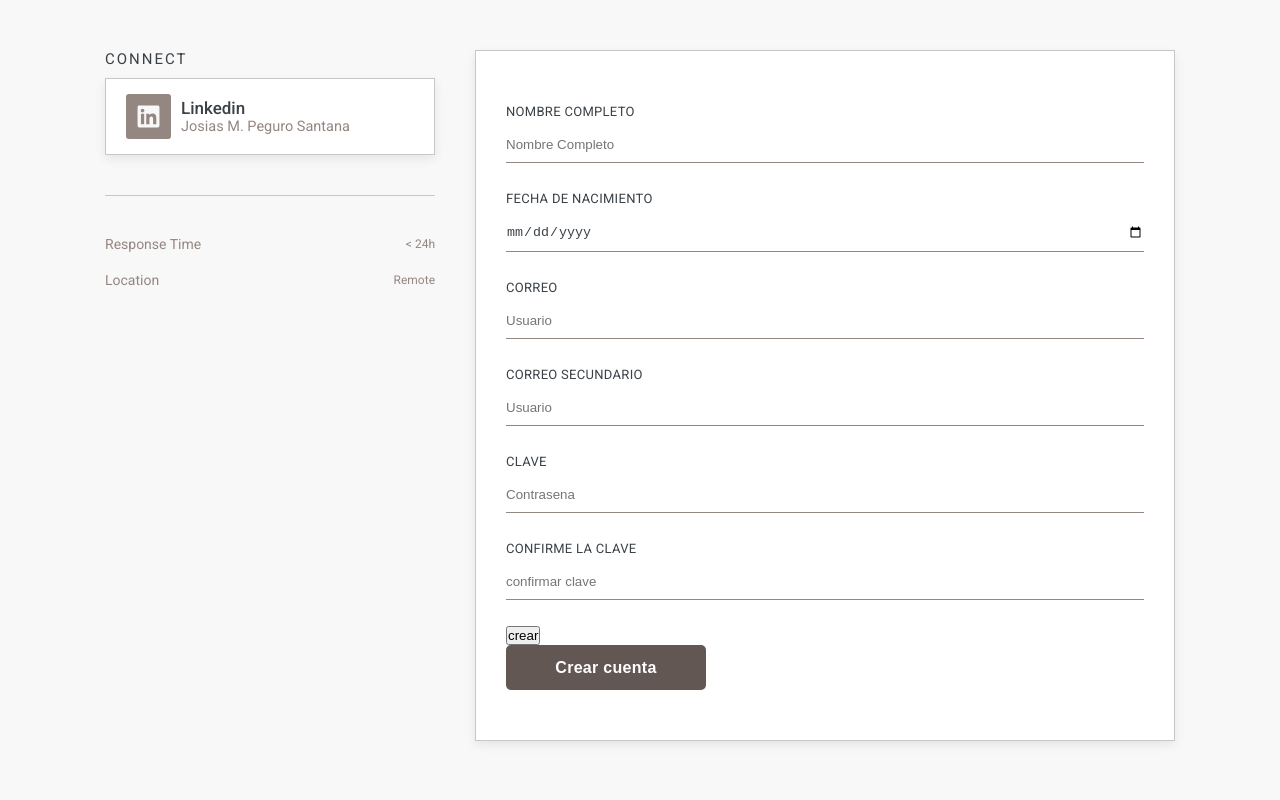
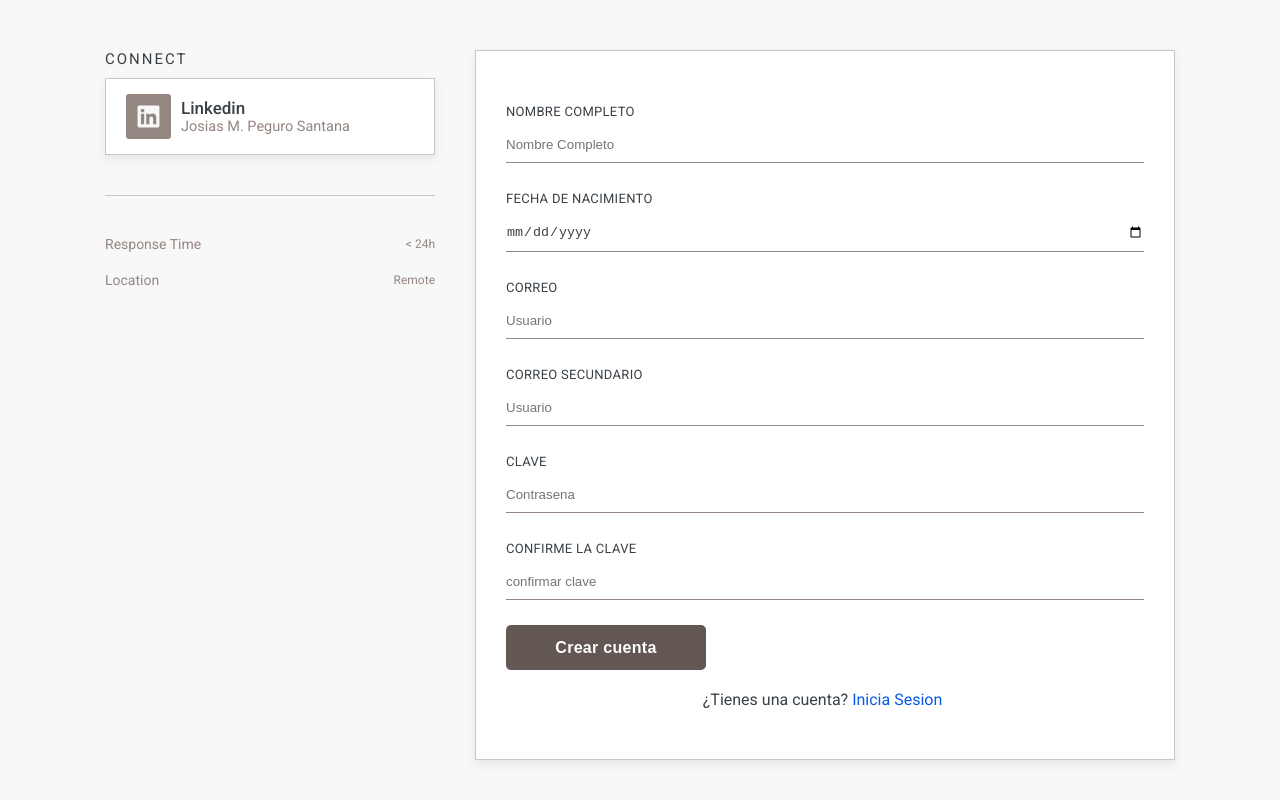
Before and after one commit to josiaspeguero/nexashop, a React (Create React App) app in the folder NexashopApp/: page /crear-cuenta in a window 1280 px wide. Shown: the part 274-1074 px from the top of the page. Built offline with nearby package versions, Linux system fonts and the light colour scheme.

Commit message:
feat: navegar entre formularios authuser

```diff
--- a/NexashopApp/src/pages/AuthUser.jsx
+++ b/NexashopApp/src/pages/AuthUser.jsx
@@ -5,7 +5,7 @@ import { useState } from "react";
 import { authUser } from "../api/axios";
 import { ToastContainer, toast } from "react-toastify";
 import { delayFunction } from "../utils/delayFunction";
-import { useNavigate } from "react-router-dom";
+import { useNavigate, Link } from "react-router-dom";
 
 function AuthUser() {
   const navigate = useNavigate();
@@ -77,6 +77,11 @@ function AuthUser() {
         <div className="auth-form">
           <div className="contact-form">
             <p className="title">Connect</p>
+            <Link
+              to="https://www.linkedin.com/in/josias-peguero"
+              className="navigate-linkedin"
+            >
+              {" "}
               <div className="linkedin">
                 <FaLinkedin className="icon" />
                 <div className="linkedin-info">
@@ -84,6 +89,7 @@ function AuthUser() {
                   <p>Josias M. Peguro Santana</p>
                 </div>
               </div>
+            </Link>
             <hr />
             <div className="contact-info" style={{ marginTop: "30px" }}>
               <p>Response Time</p>
@@ -125,6 +131,12 @@ function AuthUser() {
               isActive={loading}
               type="submit"
             />
+            <div className="change-form">
+              <p>
+                ¿No tienes una cuenta?{" "}
+                <Link to="/crear-cuenta">Crea una ahora</Link>
+              </p>
+            </div>
           </form>
         </div>
       </div>
--- a/NexashopApp/src/pages/CreateAccount.jsx
+++ b/NexashopApp/src/pages/CreateAccount.jsx
@@ -5,6 +5,8 @@ import { useState } from "react";
 import { createUser } from "../api/axios";
 import { ToastContainer, toast } from "react-toastify";
 import { delayFunction } from "../utils/delayFunction";
+import { useNavigate } from "react-router-dom";
+import { Link } from "react-router-dom";
 
 function CreateAccount() {
   const [loading, setLoading] = useState(false);
@@ -15,6 +17,8 @@ function CreateAccount() {
     contrasena: "",
     correoSecundario: "",
   });
+  //navegacion a iniciar sesion
+  const navigate = useNavigate();
 
   const createUserHandleChange = (e) => {
     const { name, value } = e.target;
@@ -27,11 +31,14 @@ function CreateAccount() {
   const createUserSubmit = async () => {
     setLoading(true);
     try {
-      await delayFunction(2000);
+      await delayFunction(1000);
       const res = await createUser(user);
       if (res.status === 200) {
         setLoading(false);
-        toast.success(res.data);
+        toast.success(res.data.mensaje);
+        console.log(res);
+        await delayFunction(20000);
+        navigate("/iniciar-sesion");
       } else {
         setLoading(false);
         toast.error(res.data);
@@ -74,6 +81,8 @@ function CreateAccount() {
         <div className="auth-form">
           <div className="contact-form">
             <p className="title">Connect</p>
+            <Link to="https://www.linkedin.com/in/josias-peguero" className="navigate-linkedin">
+              {" "}
               <div className="linkedin">
                 <FaLinkedin className="icon" />
                 <div className="linkedin-info">
@@ -81,6 +90,7 @@ function CreateAccount() {
                   <p>Josias M. Peguro Santana</p>
                 </div>
               </div>
+            </Link>
             <hr />
             <div className="contact-info" style={{ marginTop: "30px" }}>
               <p>Response Time</p>
@@ -146,12 +156,17 @@ function CreateAccount() {
             <label htmlFor="">Confirme la clave</label>
             <input type="text" placeholder="confirmar clave" name="" />{" "}
             {/* cambiar a email type */}
-            <button type="submit">crear</button>
             <ActionButton
               text={"Crear cuenta"}
               isActive={loading}
               type={"submit"}
             />
+            <div className="change-form">
+              <p>
+                ¿Tienes una cuenta?{" "}
+                <Link to="/iniciar-sesion">Inicia Sesion</Link>
+              </p>
+            </div>
           </form>
         </div>
       </div>
--- a/NexashopApp/src/styles/authuser.styles.css
+++ b/NexashopApp/src/styles/authuser.styles.css
@@ -58,6 +58,9 @@
   text-transform: uppercase;
   font-size: 15px;
   letter-spacing: 2px;
+}
+.auth-form .navigate-linkedin {
+  text-decoration: none;
 }
 .auth-form .linkedin {
   border: 1px solid #c4c8cb;
@@ -135,6 +138,19 @@
   outline: none;
   color: #3a4147;
 }
+.change-form {
+  width: 100%;
+  margin-top: 20px;
+  text-align: center;
+}
+.change-form p {
+  margin-right: 5px;
+  color: #3a4147;
+}
+.change-form a {
+  color: #0759e7;
+  text-decoration: none;
+}
 @media (max-width: 1000px) {
   .auth-user-container {
     padding: 50px 50px 100px 50px;
@@ -144,6 +160,7 @@
   .auth-form {
     display: block;
   }
+
   .auth-form .linkedin {
     width: 100%;
     padding: 15px 20px;
```
Lines whose indentation alone changed are shown as unchanged.
